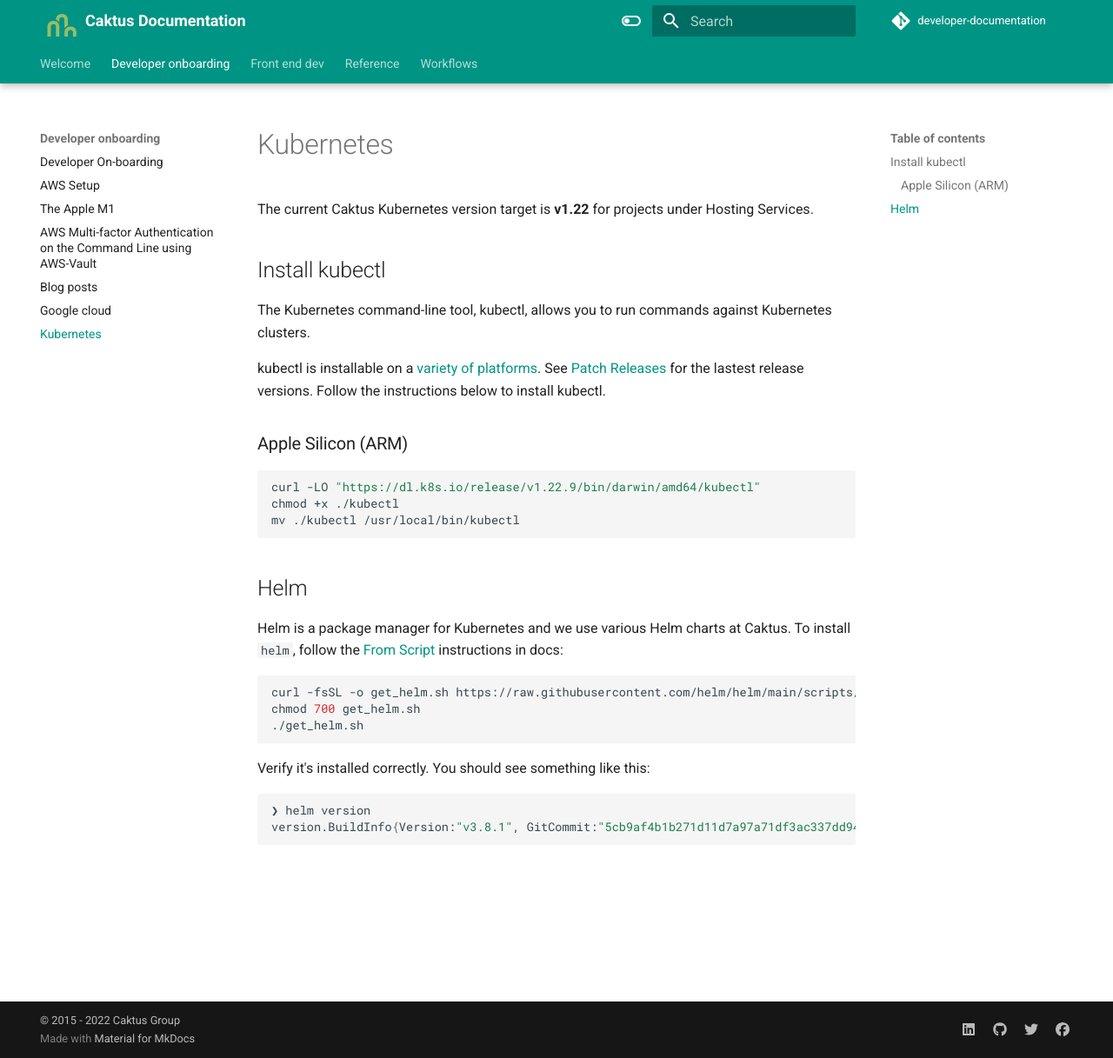
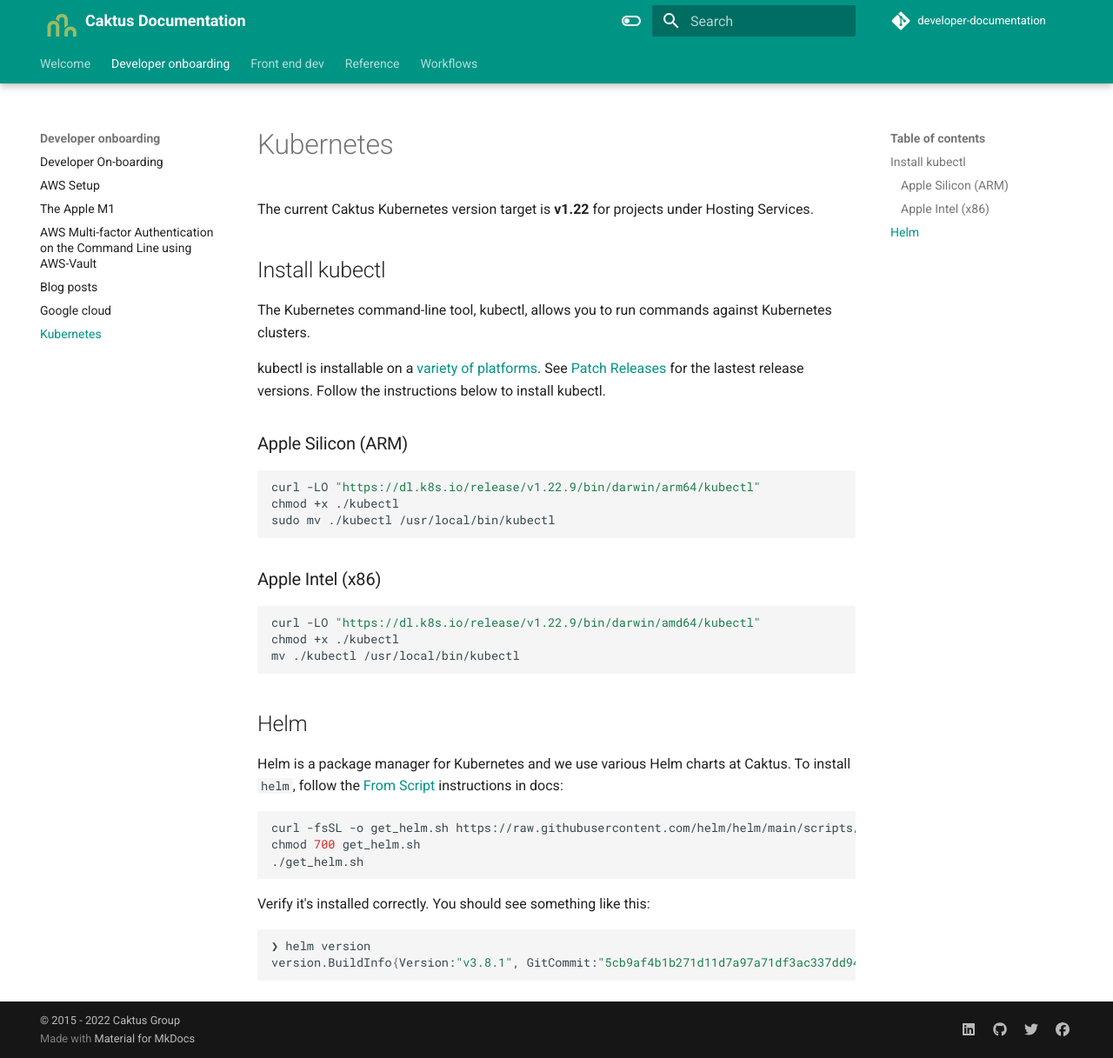
Before and after one commit to caktus/guidebook, an MkDocs documentation site: the page built from docs/developer-onboarding/kubernetes.md, in a window 1280 px wide and 1217 px high. Shown: the whole window at 87% size. Built offline with MkDocs 1.6.1 and Material for MkDocs 9.7.7, drawn with Linux system fonts in a browser that asks for light colours; comment, search, counter and statistics services are not loaded.

Commit message:
fix arm instructions

````diff
--- a/docs/developer-onboarding/kubernetes.md
+++ b/docs/developer-onboarding/kubernetes.md
@@ -13,6 +13,14 @@
 
 
 ### Apple Silicon (ARM)
+
+```shell
+curl -LO "https://dl.k8s.io/release/v1.22.9/bin/darwin/arm64/kubectl"
+chmod +x ./kubectl
+sudo mv ./kubectl /usr/local/bin/kubectl
+```
+
+### Apple Intel (x86)
 
 ```shell
 curl -LO "https://dl.k8s.io/release/v1.22.9/bin/darwin/amd64/kubectl"
````
